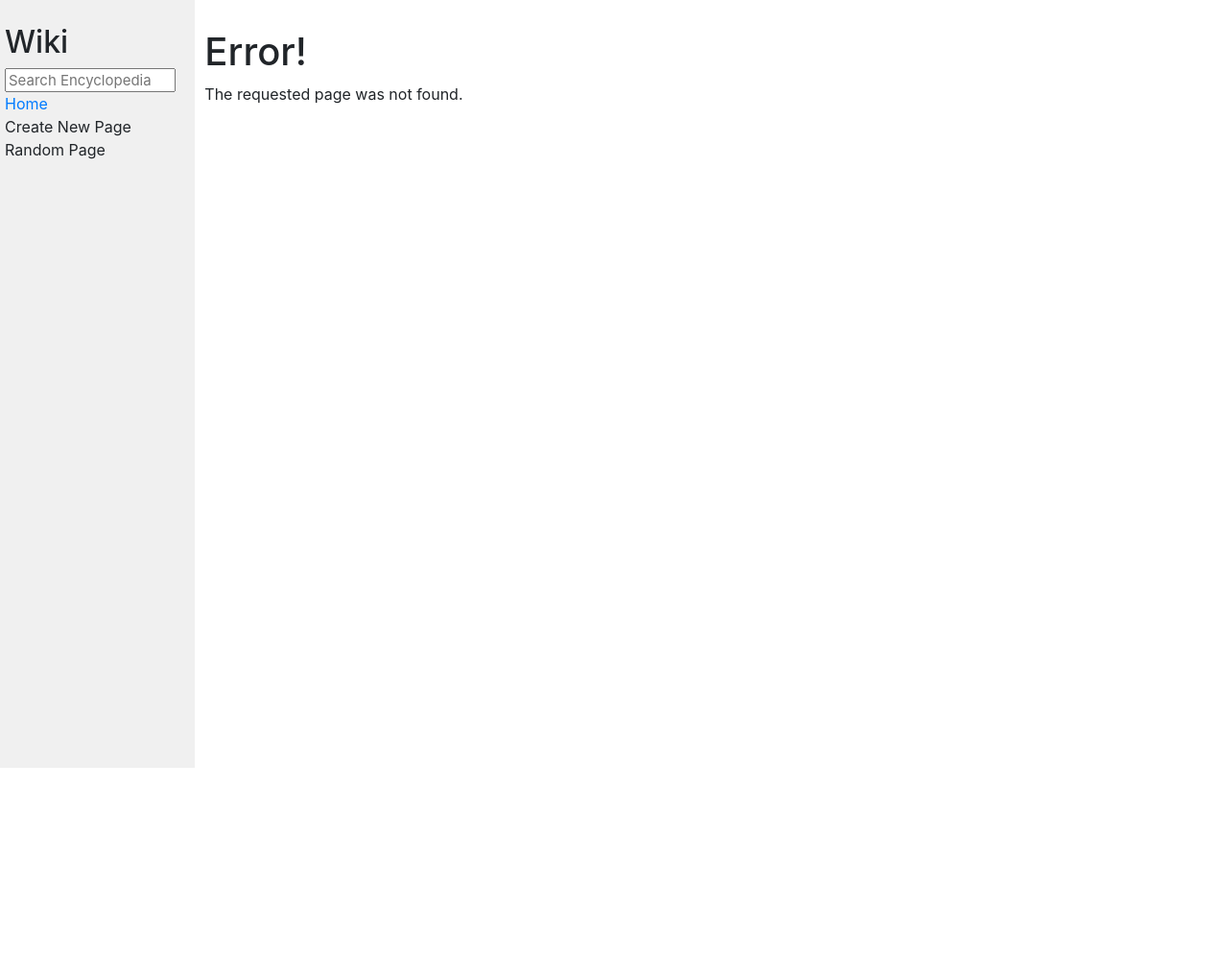
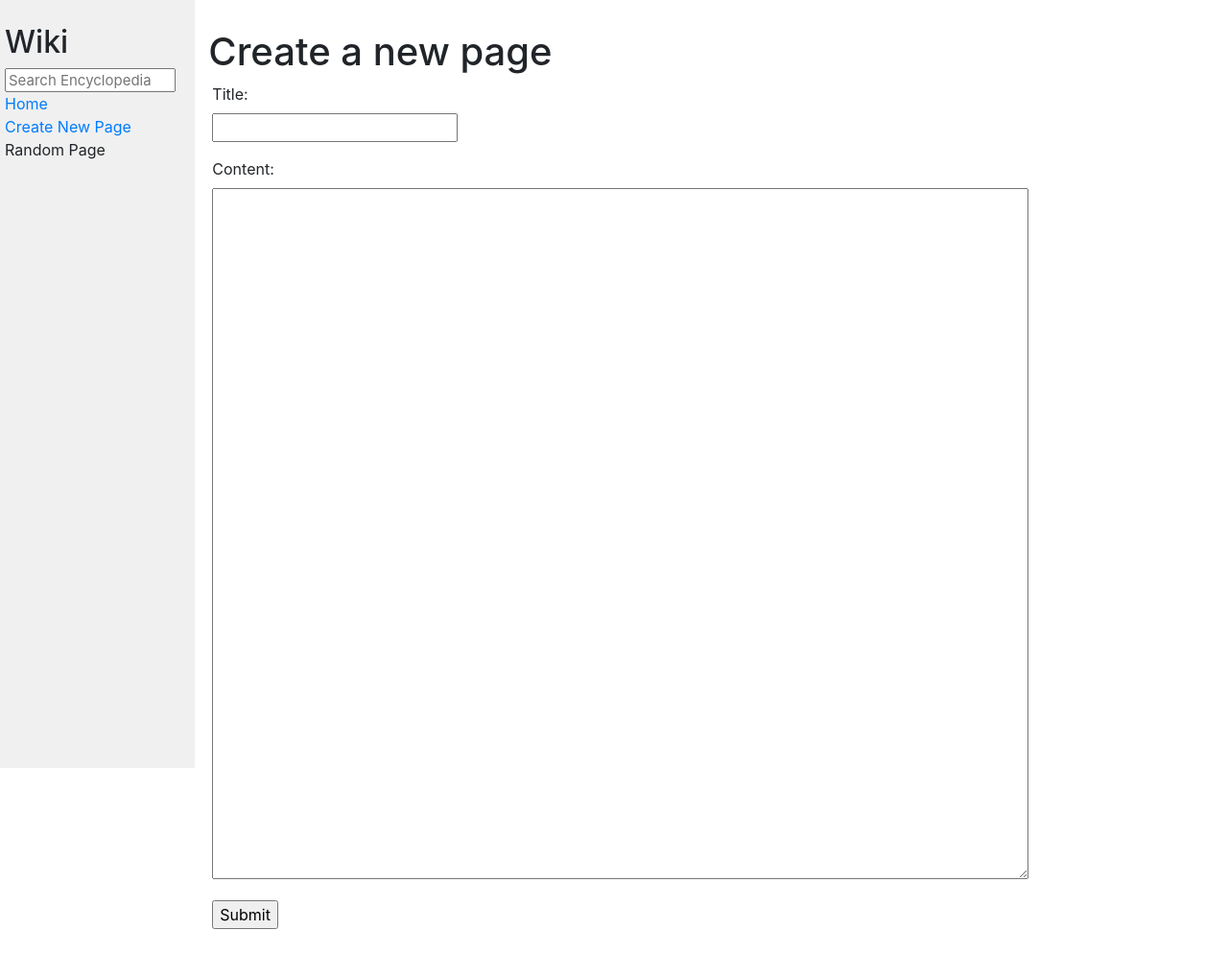
Before and after one commit to codeballet/cs50w-wiki, a Django app: page /wiki/new in a window 1280 px wide. Shown: the whole page at 96% size. Before the commit the page ends 800 px from the top, so only its background shows below. Run offline with Django 3.2, Linux system fonts and the light colour scheme; some libraries are stand-ins or nearby versions.

Commit message:
New Page specification

```diff
--- a/encyclopedia/templates/encyclopedia/index.html
+++ b/encyclopedia/templates/encyclopedia/index.html
@@ -9,7 +9,7 @@
 
     <ul>
         {% for entry in entries %}
-            <li><a href="{% url 'entry' entry %}">{{ entry }}</a></li>
+            <li><a href="{% url 'entry' entry %}">{{ entry.capitalize }}</a></li>
         {% endfor %}
     </ul>
 
--- a/encyclopedia/templates/encyclopedia/layout.html
+++ b/encyclopedia/templates/encyclopedia/layout.html
@@ -20,7 +20,7 @@
                     <a href="{% url 'index' %}">Home</a>
                 </div>
                 <div>
-                    Create New Page
+                    <a href="{% url 'new' %}">Create New Page</a>
                 </div>
                 <div>
                     Random Page
--- /dev/null
+++ b/encyclopedia/templates/encyclopedia/new.html
@@ -0,0 +1,45 @@
+{% extends "encyclopedia/layout.html" %}
+
+{% block title %}
+    Encyclopedia
+{% endblock %}
+
+{% block body %}
+    <h1 class="ml-1">Create a new page</h1>
+
+    {% if error %}
+        <div class="alert alert-warning" role="alert">
+            {{ error }}
+        </div>
+    {% endif %}
+
+    <form class="ml-2" action="{% url 'new' %}" method="POST">
+        {% csrf_token %}
+        <div class="form-group">
+            <div>
+                {{ form.title.errors }}
+            </div>
+            <div>
+                {{ form.title.label_tag}}
+            </div>
+            <div>
+                {{ form.title }}
+            </div>
+        </div>
+        <div class="form-group">
+            <div>
+                {{ form.content.errors }}
+            </div>
+            <div>
+                {{ form.content.label_tag }}
+            </div>
+            <div>
+                {{ form.content }}
+            </div>
+        </div>
+        <div class="form-group">
+            <input type="submit">
+        </div>
+    </form>
+
+{% endblock %}
--- a/encyclopedia/urls.py
+++ b/encyclopedia/urls.py
@@ -4,5 +4,6 @@ from . import views
 
 urlpatterns = [
     path("", views.index, name="index"),
+    path("wiki/new", views.new, name="new"),
     path("wiki/<str:title>", views.entry, name="entry")
 ]
--- a/encyclopedia/views.py
+++ b/encyclopedia/views.py
@@ -11,6 +11,10 @@ from . import util
 
 class SearchForm(forms.Form):
     q = forms.CharField(max_length=250)
+
+class CreateEntryForm(forms.Form):
+    title = forms.CharField(label="Title", min_length=1, max_length=250, strip=True)
+    content = forms.CharField(widget=forms.Textarea, label="Content", min_length=1, max_length=25000, strip=True)
 
 
 def index(request):
@@ -48,3 +52,25 @@ def entry(request, title):
         "title": title.upper(),
         "text": markdown2.markdown(md_text)
     })
+
+def new(request):
+    if request.method == "POST":
+        form = CreateEntryForm(request.POST)
+
+        if form.is_valid():
+            entries_list = util.list_entries()
+            title = form.cleaned_data["title"].lower()
+            content = form.cleaned_data["content"]
+
+            if title in entries_list:
+                return render(request, "encyclopedia/new.html", {
+                    "form": form,
+                    "error": "Error: That Page already exists! Please choose another Title."
+                })
+
+            util.save_entry(title, content)
+            return HttpResponseRedirect(reverse("entry", args=[title]))
+
+    return render(request, "encyclopedia/new.html", {
+        "form": CreateEntryForm()
+    })
```
Also changed, not shown: entries/history.md (added, +2 -0 lines).
